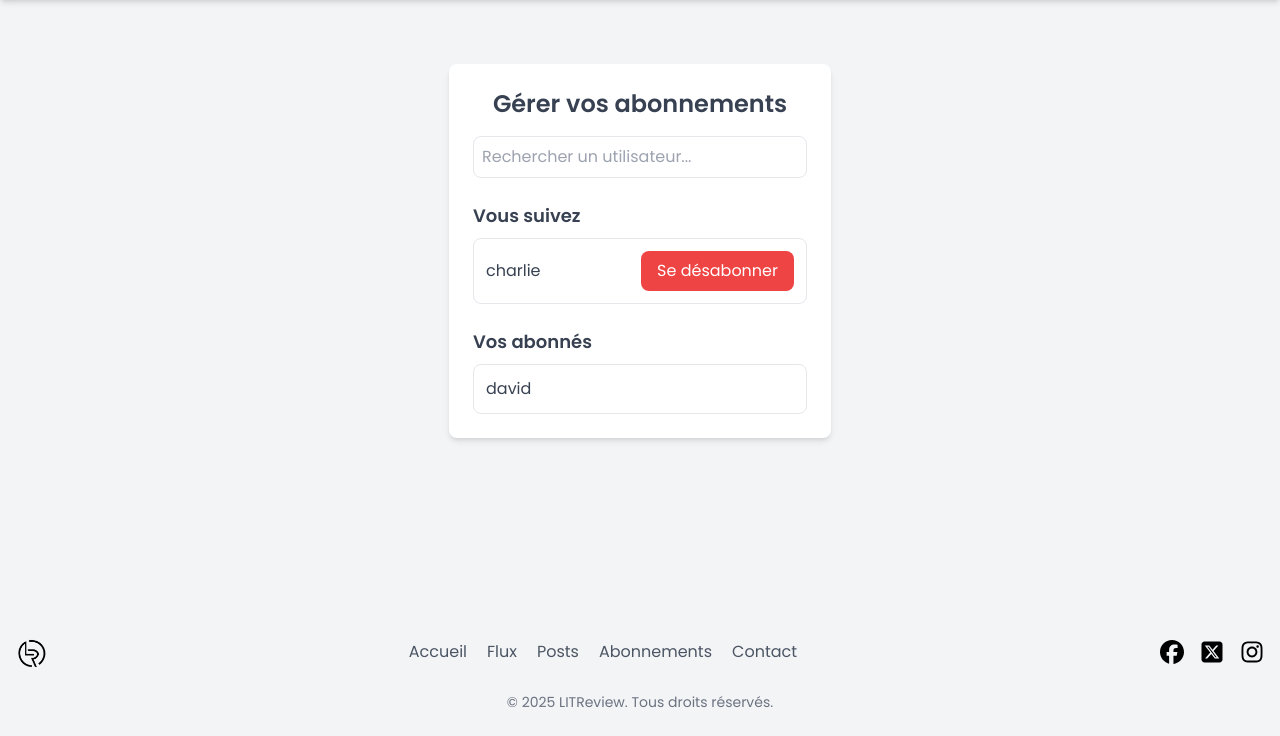
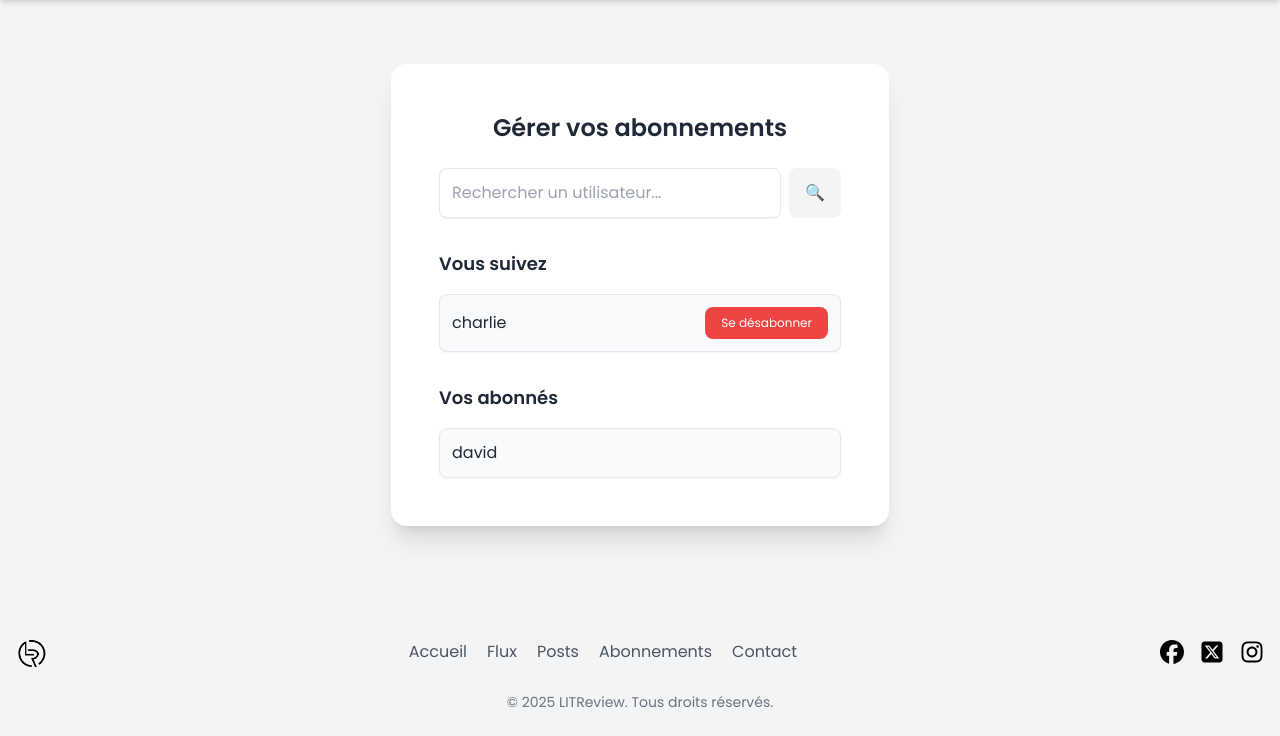
Before and after one commit to Youorus/-LITRevu-Une-plateforme-web-de-critiques-de-livres-et-d-articles-Django-, a Django app: page /follow/ in a window 1280 px wide. Shown: the part 64-800 px from the top of the page. Run offline with Django 4.2, Linux system fonts and the light colour scheme; a user stored in the database is signed in; data comes from the database, SQL or seed files in the repository; both versions use the stored data as it was after the commit; some libraries are stand-ins or nearby versions.

```diff
--- a/templates/follow.html
+++ b/templates/follow.html
@@ -2,28 +2,32 @@
 {% load static %}
 
 {% block content %}
-<div class="max-w-3xl mx-auto mt-10 bg-white p-6 rounded-lg shadow-md">
-    <h2 class="text-2xl font-semibold text-center text-gray-700">Gérer vos abonnements</h2>
+<div class="max-w-4xl w-full mx-auto mt-10 bg-white p-8 rounded-2xl shadow-xl md:p-10 lg:p-12">
+    <h2 class="text-2xl font-semibold text-center text-gray-800">Gérer vos abonnements</h2>
 
-    <!-- Barre de recherche -->
-    <form method="GET" class="mt-4">
+    <!-- 🔍 Barre de recherche avec bouton -->
+    <form method="GET" class="mt-6 flex space-x-2">
         <input type="text" name="search" value="{{ query }}" placeholder="Rechercher un utilisateur..."
-               class="w-full p-2 border rounded-lg focus:outline-none focus:ring-2 focus:ring-blue-500">
+               class="flex-1 p-3 border rounded-lg focus:outline-none focus:ring-2 focus:ring-blue-500 shadow-sm">
+        <button type="submit"
+                class="px-4 py-3 bg-gray-100 text-white rounded-lg hover:bg-gray-200 transition">
+            🔍
+        </button>
     </form>
 
-    <!-- Résultats de la recherche -->
+    <!-- 📌 Résultats de la recherche -->
     {% if search_results %}
-        <h3 class="mt-6 text-lg font-semibold text-gray-700">Résultats de recherche</h3>
-        <ul class="mt-2 space-y-2">
+        <h3 class="mt-6 text-lg font-semibold text-gray-800">Résultats de recherche</h3>
+        <ul class="mt-4 space-y-3">
             {% for user in search_results %}
-                <li class="flex justify-between items-center p-3 border rounded-lg">
-                    <span class="text-gray-700">{{ user.username }}</span>
+                <li class="flex justify-between items-center p-3 bg-gray-100 rounded-lg shadow-sm">
+                    <span class="text-gray-800">{{ user.username }}</span>
                     <form method="post">
                         {% csrf_token %}
                         <input type="hidden" name="user_id" value="{{ user.id }}">
                         <button type="submit" name="action" value="follow"
-                                class="bg-blue-500 text-white px-4 py-2 rounded-lg hover:bg-blue-600 transition">
-                            S'abonner
+                                class="bg-blue-500 text-white text-xs px-4 py-2 rounded-lg hover:bg-blue-600 transition">
+                            ➕ S'abonner
                         </button>
                     </form>
                 </li>
@@ -31,17 +35,17 @@
         </ul>
     {% endif %}
 
-    <!-- Liste des abonnements -->
-    <h3 class="mt-6 text-lg font-semibold text-gray-700">Vous suivez</h3>
-    <ul class="mt-2 space-y-2">
+    <!-- ✅ Liste des abonnements -->
+    <h3 class="mt-8 text-lg font-semibold text-gray-800">Vous suivez</h3>
+    <ul class="mt-4 space-y-3">
         {% for follow in following %}
-            <li class="flex justify-between items-center p-3 border rounded-lg">
-                <span class="text-gray-700">{{ follow.followed_user.username }}</span>
+            <li class="flex justify-between items-center p-3 bg-gray-50 border rounded-lg shadow-sm">
+                <span class="text-gray-800">{{ follow.followed_user.username }}</span>
                 <form method="post">
                     {% csrf_token %}
                     <input type="hidden" name="user_id" value="{{ follow.followed_user.id }}">
                     <button type="submit" name="action" value="unfollow"
-                            class="bg-red-500 text-white px-4 py-2 rounded-lg hover:bg-red-600 transition">
+                            class="bg-red-500 text-white text-xs px-4 py-2 rounded-lg hover:bg-red-600 transition">
                         Se désabonner
                     </button>
                 </form>
@@ -49,11 +53,13 @@
         {% endfor %}
     </ul>
 
-    <!-- Liste des abonnés -->
-    <h3 class="mt-6 text-lg font-semibold text-gray-700">Vos abonnés</h3>
-    <ul class="mt-2 space-y-2">
+    <!-- 🎯 Liste des abonnés -->
+    <h3 class="mt-8 text-lg font-semibold text-gray-800">Vos abonnés</h3>
+    <ul class="mt-4 space-y-3">
         {% for follow in followers %}
-            <li class="p-3 border rounded-lg text-gray-700">{{ follow.user.username }}</li>
+            <li class="p-3 bg-gray-50 border rounded-lg shadow-sm text-gray-800">
+                {{ follow.user.username }}
+            </li>
         {% endfor %}
     </ul>
 </div>
```
Also changed, not shown: README.md, db.sqlite3, logo.PNG (added).
